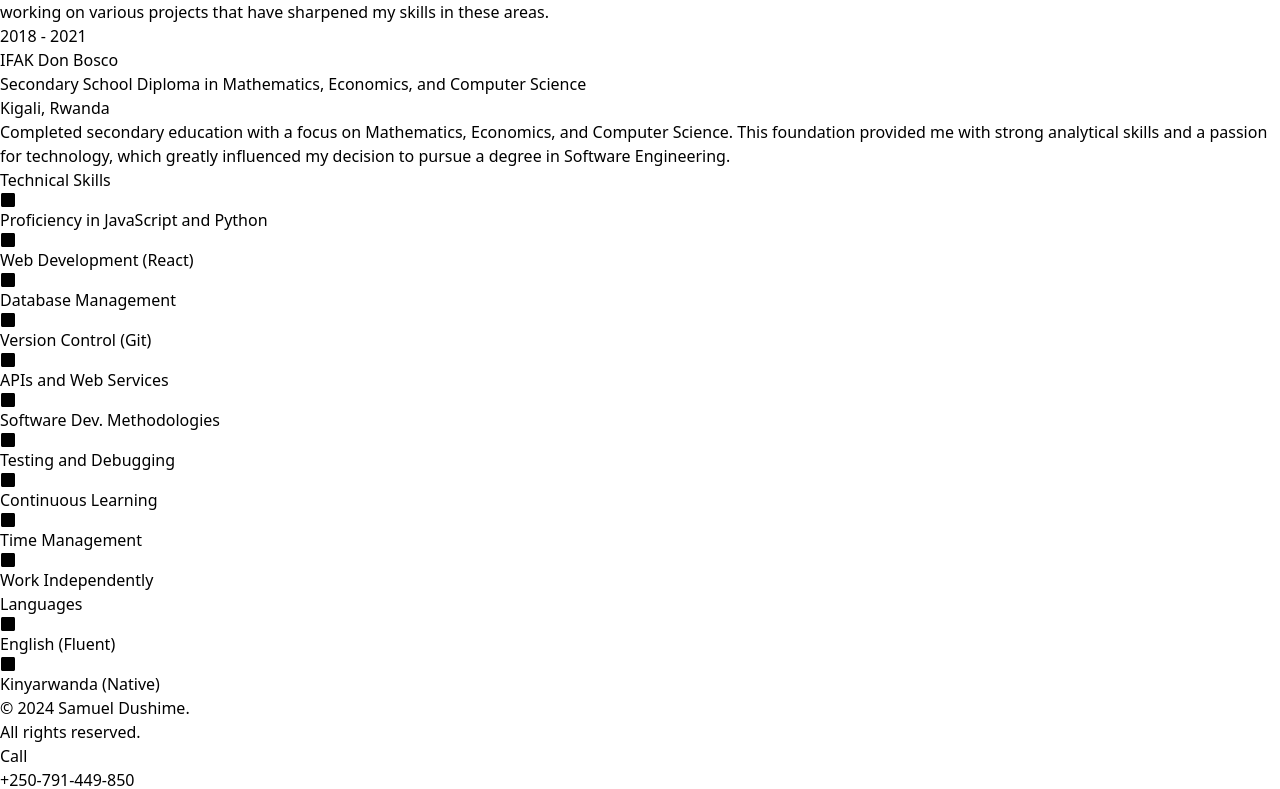
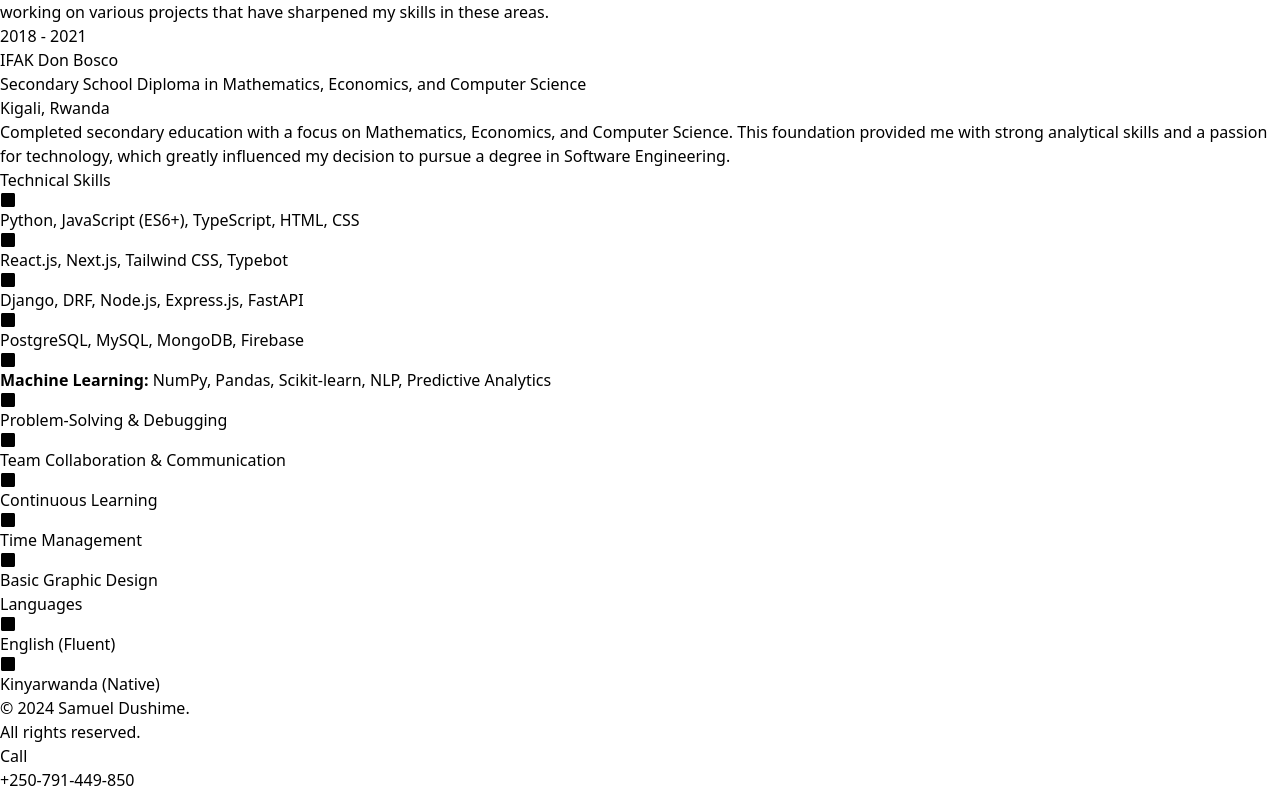
Before and after one commit to Samenergy/Same, a React (Vite) app: page /Resume in a window 1280 px wide. Shown: the part 608-1397 px from the top of the page. Built offline with nearby package versions, Linux system fonts and the light colour scheme.

Commit message:
Update Others.tsx

```diff
--- a/src/Components/Others.tsx
+++ b/src/Components/Others.tsx
@@ -13,23 +13,23 @@ const Others: React.FC = () => {
                 <ul className="list-none text-gray-700">
                   <li className="flex items-center mb-4">
                     <FaSquare className="text-blue-500 mr-2" />
-                    Proficiency in JavaScript and Python
+                    Python, JavaScript (ES6+), TypeScript, HTML, CSS
                   </li>
                   <li className="flex items-center mb-4">
                     <FaSquare className="text-blue-500 mr-2" />
-                    Web Development (React)
+                    React.js, Next.js, Tailwind CSS, Typebot
                   </li>
                   <li className="flex items-center mb-4">
                     <FaSquare className="text-blue-500 mr-2" />
-                    Database Management
+                    Django, DRF, Node.js, Express.js, FastAPI
                   </li>
                   <li className="flex items-center mb-4">
                     <FaSquare className="text-blue-500 mr-2" />
-                    Version Control (Git)
+                    PostgreSQL, MySQL, MongoDB, Firebase
                   </li>
                   <li className="flex items-center mb-4">
                     <FaSquare className="text-blue-500 mr-2" />
-                    APIs and Web Services
+                    <b>Machine Learning:</b> NumPy, Pandas, Scikit-learn, NLP, Predictive Analytics
                   </li>
                 </ul>
               </div>
@@ -37,11 +37,11 @@ const Others: React.FC = () => {
                 <ul className="list-none text-gray-700">
                   <li className="flex items-center mb-4">
                     <FaSquare className="text-blue-500 mr-2" />
-                    Software Dev. Methodologies
+                    Problem-Solving & Debugging
                   </li>
                   <li className="flex items-center mb-4">
                     <FaSquare className="text-blue-500 mr-2" />
-                    Testing and Debugging
+                    Team Collaboration & Communication
                   </li>
                   <li className="flex items-center mb-4">
                     <FaSquare className="text-blue-500 mr-2" />
@@ -53,7 +53,7 @@ const Others: React.FC = () => {
                   </li>
                   <li className="flex items-center mb-4">
                     <FaSquare className="text-blue-500 mr-2" />
-                    Work Independently
+                    Basic Graphic Design
                   </li>
                 </ul>
               </div>
```
